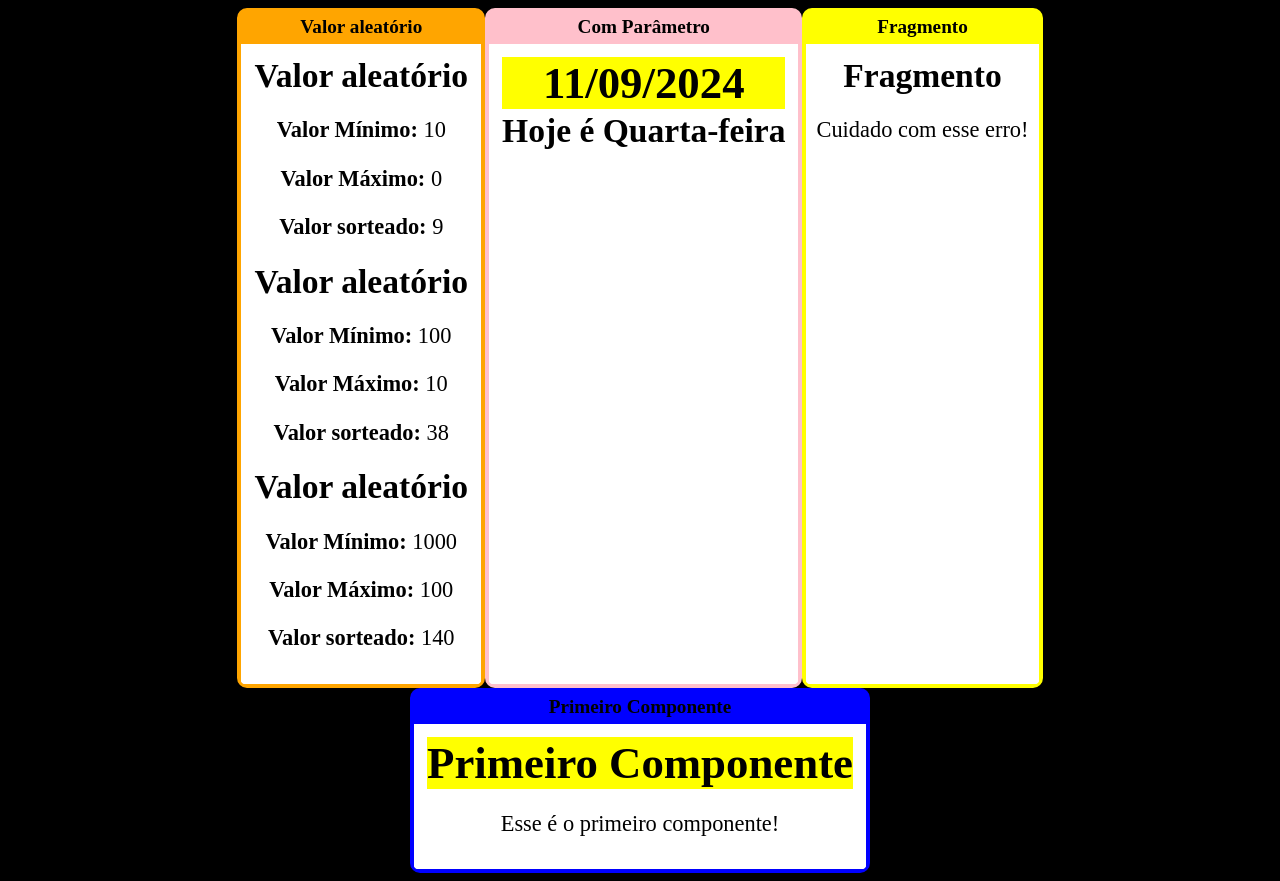
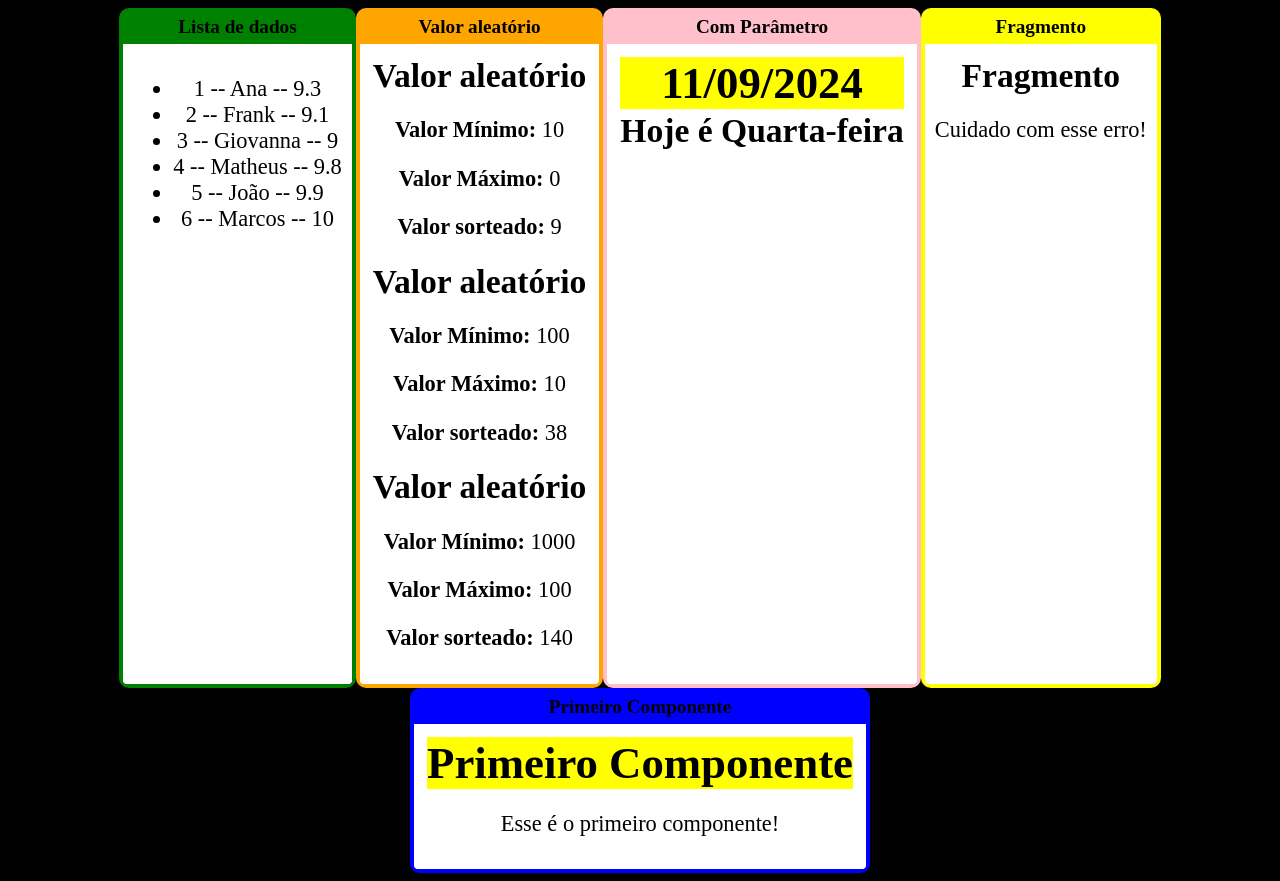
Before and after one commit to ProfShayItb/INF2AN2405, a React (Vite) app: page / in a window 1280 px wide. Built offline with nearby package versions, Linux system fonts and the light colour scheme.

Commit message:
atualização

```diff
--- a/src/App.jsx
+++ b/src/App.jsx
@@ -4,6 +4,7 @@ import ComParametro from "./components/basicos/ComParametro"
 import Fragmento from "./components/basicos/Fragmento"
 import NumeroAleatorio from "./components/basicos/NumeroAleatorio"
 import Modelo from "./components/modelo/modelo"
+import Repeticao from './components/data/Repeticao'
 
 function App() {
 
@@ -11,6 +12,9 @@ function App() {
 
     <div className="app">
       <div className="cards">
+        <Modelo titulo="Lista de dados" cor="green">
+          <Repeticao/>
+        </Modelo>
         <Modelo titulo="Valor aleatório" cor="orange">
           <NumeroAleatorio max={0} min={10}/>
           <NumeroAleatorio max={10} min={100}/>
--- /dev/null
+++ b/src/components/data/Repeticao.jsx
@@ -0,0 +1,18 @@
+import alunos from "./alunos"
+
+
+export default function Repeticao(props){
+//JS puro
+    const lista = alunos.map((pessoa)=>{
+        return(
+            <li key={pessoa.id}>{pessoa.id} -- {pessoa.nome} -- {pessoa.nota} </li>
+        )
+    })
+
+
+    return(
+        <ul>
+            {lista}
+        </ul>
+    )
+}
--- /dev/null
+++ b/src/components/data/alunos.js
@@ -0,0 +1,15 @@
+//Array
+// var nome = 'Ana'
+// var lista = ['Ana', 'Amanda', 'Frank']
+//              0         1        2    lista[2]
+
+
+
+export default [
+    {id: 1, nome: 'Ana', nota: 9.3},
+    {id: 2, nome: 'Frank', nota: 9.1},
+    {id: 3, nome: 'Giovanna' , nota: 9.0 },
+    {id: 4, nome: 'Matheus', nota: 9.8},
+    {id: 5, nome: 'João', nota: 9.9},
+    {id: 6, nome: 'Marcos', nota: 10.0 }
+]
--- a/src/components/modelo/modelo.css
+++ b/src/components/modelo/modelo.css
@@ -6,6 +6,7 @@
     display: flex;
     flex-direction:  column;
     min-width: 200px;
+    overflow: hidden;
 }
 
 .card .titulo{
```
